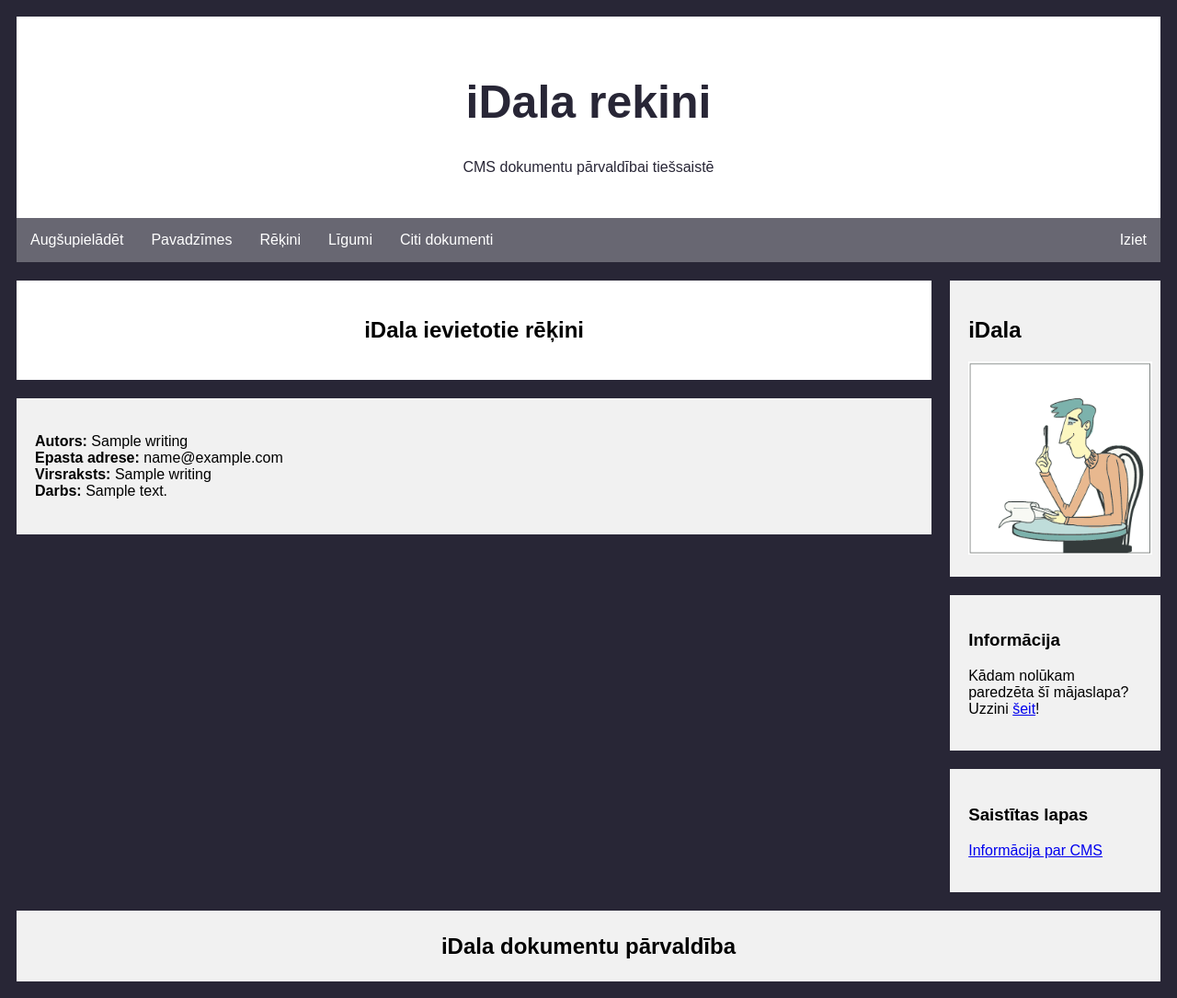
After one commit to OlgertsKlavsBalabans/CMS-for-documents, a PHP site: page /rekini.php in a window 1280 px wide. The commit adds this page. Shown: the whole page at 92% size. Run offline with PHP 8.4, Linux system fonts and the light colour scheme; tables that the repository leaves empty or names only in its code hold one stand-in row (values such as "Sample post").

Commit message:
Pievienotas sadaļas augšēja izvēlnē

```diff
--- a/MajasLapa/profile.php
+++ b/MajasLapa/profile.php
@@ -33,7 +33,10 @@ if(isset($_REQUEST["submit"])) {
 
 <div class="topnav">
   <a href="profile.php">Augšupielādēt</a>
-  <a href="allwritings.php">iDala dokumenti</a>
+  <a href="pavadzimes.php">Pavadzīmes</a>
+   <a href="rekini.php">Rēķini</a>
+    <a href="ligumi.php">Līgumi</a>
+	 <a href="citi.php">Citi dokumenti</a>
   <a href="logout.php" style="float:right">Iziet</a>
 </div>
 
--- /dev/null
+++ b/MajasLapa/rekini.php
@@ -0,0 +1,83 @@
+<?php
+$hostname = "localhost";
+$username = "user";
+$password = "";
+$databaseName="writers";
+
+$conn = mysqli_connect("localhost", "root", "");
+
+mysqli_select_db($conn, "writers");
+?>
+
+<!DOCTYPE html>
+<html>
+
+<head>
+<title>iDala dokumentu lapa</title>
+<link rel="icon" href="favicon.ico" type="image/ico">
+<link rel="stylesheet" type="text/css" href="style.css">
+</head>
+
+<body>
+
+<div class="header">
+  <h1>iDala rekini</h1>
+  <p>CMS dokumentu pārvaldībai tiešsaistē</p>
+</div>
+
+<div class="topnav">
+  <a href="profile.php">Augšupielādēt</a>
+  <a href="pavadzimes.php">Pavadzīmes</a>
+   <a href="rekini.php">Rēķini</a>
+    <a href="ligumi.php">Līgumi</a>
+	 <a href="citi.php">Citi dokumenti</a>
+  <a href="logout.php" style="float:right">Iziet</a>
+</div>
+
+<div class="row">
+  <div class="leftcolumn">
+
+    <div class="cardDifferent">
+      <h2 align="center">iDala ievietotie rēķini</h2>
+	</div>
+<?php
+$sql = "SELECT id, name, email, title, content FROM writing ORDER BY id DESC;";
+$result = $conn->query($sql);
+
+if ($result->num_rows > 0) {
+// output data of each row
+	while($row = $result->fetch_assoc()) {
+        echo " <div class='card'><br> <b>Autors:</b> " . $row["name"].  " <br> <b>Epasta adrese:</b> " . $row["email"].  "<br><b>Virsraksts:</b> " . $row["title"].  "<br> <b>Darbs:</b> " . $row["content"]. "<br><br> </div>";
+	}
+}
+else {
+	echo "<div class='card'> Nav ievietots neviens darbs! </div>";
+}
+?>
+
+  </div>
+
+  <div class="rightcolumn">
+    <div class="card">
+      <h2>iDala</h2>
+      <img src="source.gif" alt=""style="width:12.5em;height:13.12em;">
+    </div>
+
+    <div class="card">
+		<h3>Informācija</h3>
+		<p>Kādam nolūkam paredzēta šī mājaslapa? Uzzini <a href ="why.html">šeit<a>!<br></p>
+    </div>
+
+    <div class="card">
+      <h3>Saistītas lapas</h3>
+      <p><a href ="https://lv.wikipedia.org/wiki/Satura_p%C4%81rvald%C4%ABbas_sist%C4%93ma">Informācija par CMS<a><br></p>
+    </div>
+  </div>
+</div>
+
+<div class="footer">
+  <h2>iDala dokumentu pārvaldība</h2>
+</div>
+
+</body>
+</html>
```
Also changed, not shown: MajasLapa/citi.php (added, +83 -0 lines), MajasLapa/ligumi.php (renamed from MajasLapa/allwritings.php, +8 -5 lines), MajasLapa/pavadzimes.php (added, +83 -0 lines).
